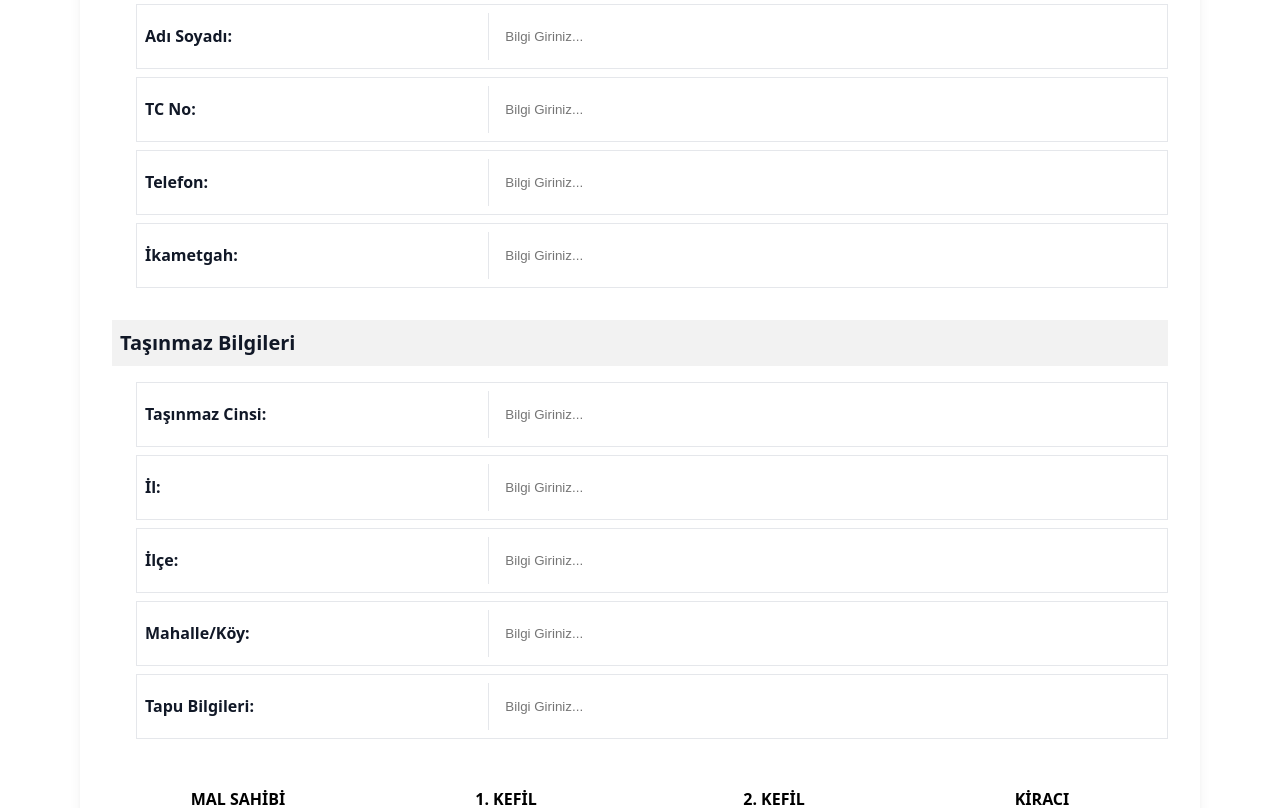
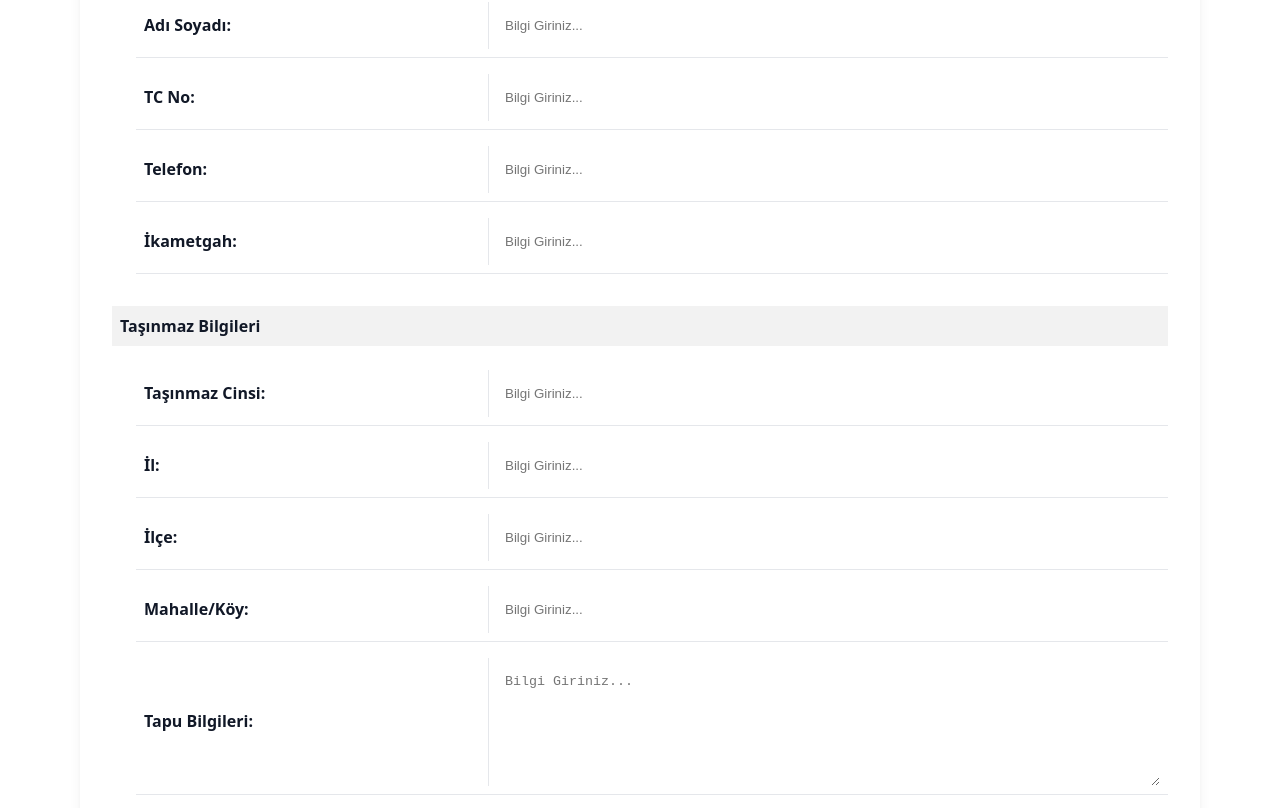
Before and after one commit to Mustafaserhatpeker/sozlesme-v2, a React (Vite) app in the folder sozlesme/: page /alim-satim-sozlesmesi in a window 1280 px wide. Shown: the part 1132-1940 px from the top of the page. Built offline with nearby package versions, Linux system fonts and the light colour scheme.

Commit message:
Refactor Taşınmaz Bilgileri section: change header to h3, update input to textarea, and enhance styling for better layout

```diff
--- a/sozlesme/src/AlimSatim-Sozlesmesi/AlimSatimSozlesmesi.css
+++ b/sozlesme/src/AlimSatim-Sozlesmesi/AlimSatimSozlesmesi.css
@@ -59,8 +59,32 @@
   grid-template-columns: 1fr 2fr;
   gap: 0.5rem;
   padding: 0.5rem;
-  border: 1px solid var(--muted-border);
+  border-bottom: 1px solid var(--muted-border);
 
+}
+.as-section-li-textarea{
+  margin-bottom:0.5rem;
+  align-items: center;
+  justify-content: center;
+  line-height:1.6;
+  display: grid;
+  grid-template-columns: 1fr 2fr;
+  gap: 0.5rem;
+  padding: 0.5rem;
+  border-bottom: 1px solid var(--muted-border);
+}
+.as-section-li-textarea span{
+  font-weight:600;
+
+}
+.as-section-li-textarea textarea{
+  border: none;
+  border-left: 1px solid var(--muted-border);
+  padding: 1rem;
+  box-sizing: border-box;
+  outline: none;
+  resize: vertical;
+  min-height: 8rem;
 }
 .as-section-li span{
   font-weight:600;
--- a/sozlesme/src/AlimSatim-Sozlesmesi/AlimSatimSozlesmesi.tsx
+++ b/sozlesme/src/AlimSatim-Sozlesmesi/AlimSatimSozlesmesi.tsx
@@ -114,7 +114,7 @@ function KiraSozlesmesi(): JSX.Element {
                     </div>
                 </section>
                 <section className="as-section">
-                    <h2>Taşınmaz Bilgileri</h2>
+                    <h3>Taşınmaz Bilgileri</h3>
                     <ul className="as-section-ul">
                         <li className="as-section-li">
                             <span>Taşınmaz Cinsi: {tasinmazBilgileri.tasinmazCinsi}</span>
@@ -132,9 +132,9 @@ function KiraSozlesmesi(): JSX.Element {
                             <span>Mahalle/Köy: {tasinmazBilgileri.tasinmazMahalleKoy}</span>
                             <input type="text" placeholder="Bilgi Giriniz..." />
                         </li>
-                        <li className="as-section-li">
+                        <li className="as-section-li-textarea">
                             <span>Tapu Bilgileri: {tasinmazBilgileri.tasinmazTapuBilgileri}</span>
-                            <input type="text" placeholder="Bilgi Giriniz..." />
+                            <textarea placeholder="Bilgi Giriniz..." />
                         </li>
                     </ul>
                 </section>
```
